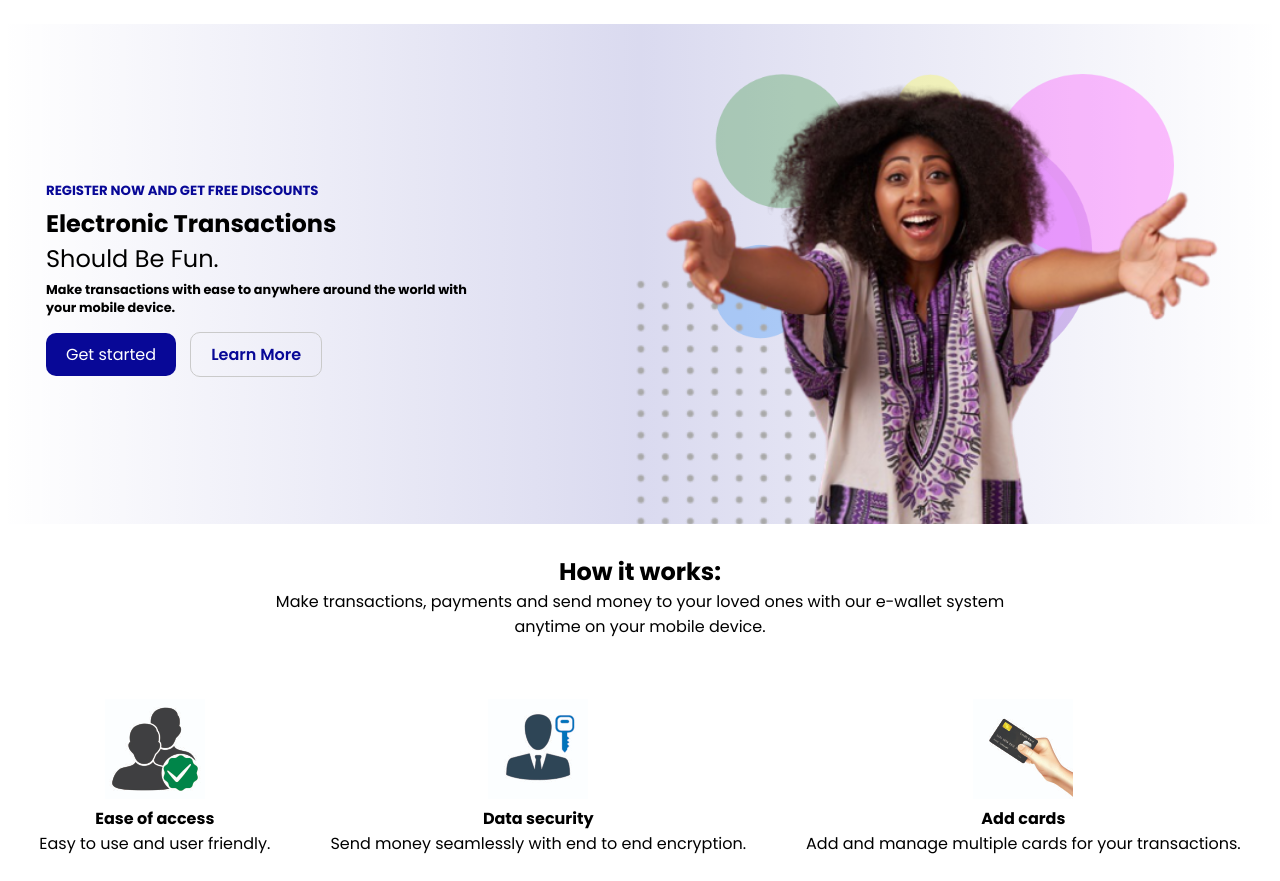
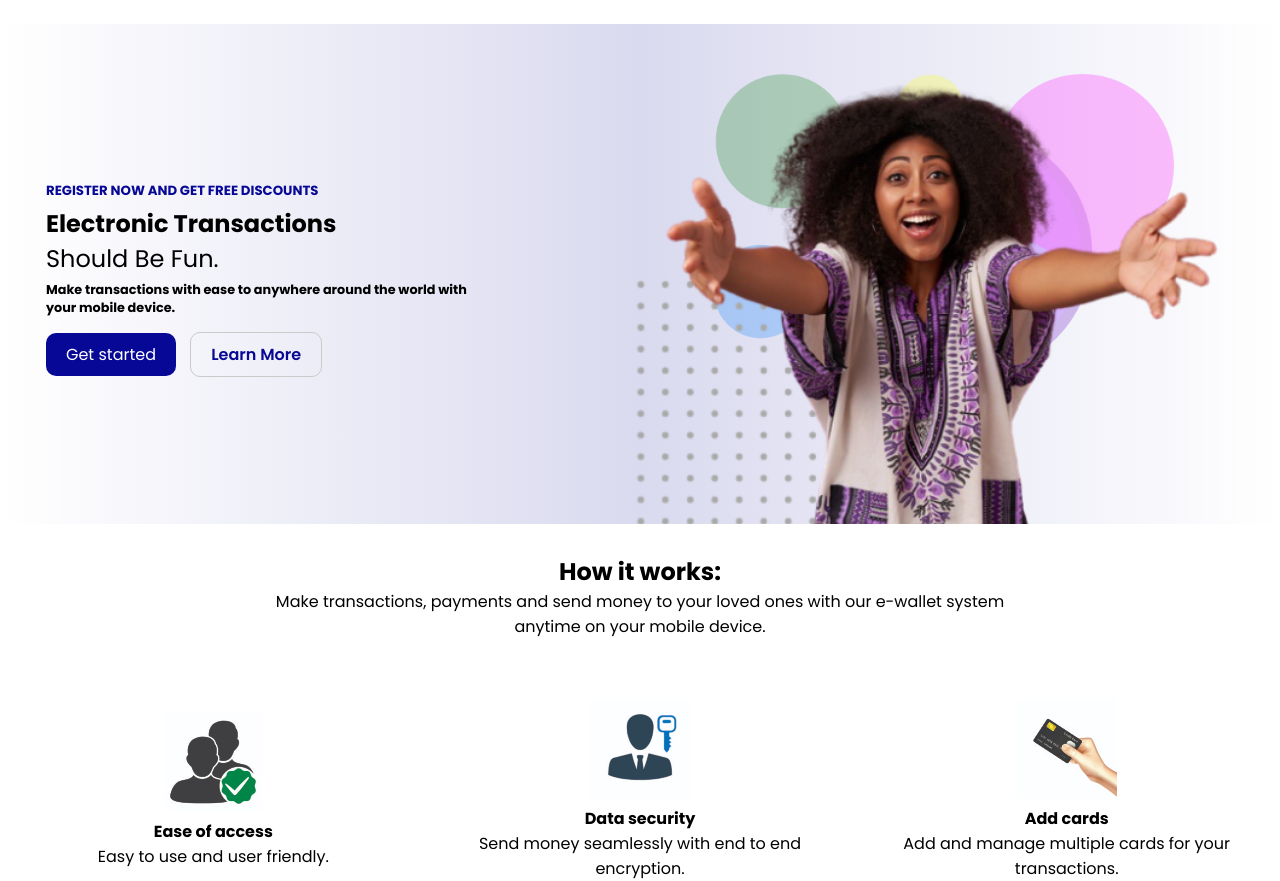
Before and after one commit to xOluwaseyi/fundzilla, a plain HTML site: page index.html in a window 1280 px wide. Shown: the part 76-957 px from the top of the page. Drawn offline with Linux system fonts and the light colour scheme.

Commit message:
fixed details card

```diff
--- a/style.css
+++ b/style.css
@@ -476,6 +476,7 @@ main::after {
 
 .details-card {
   margin: 30px;
+  width: 31%;
 }
 
 .details-card img {
```
